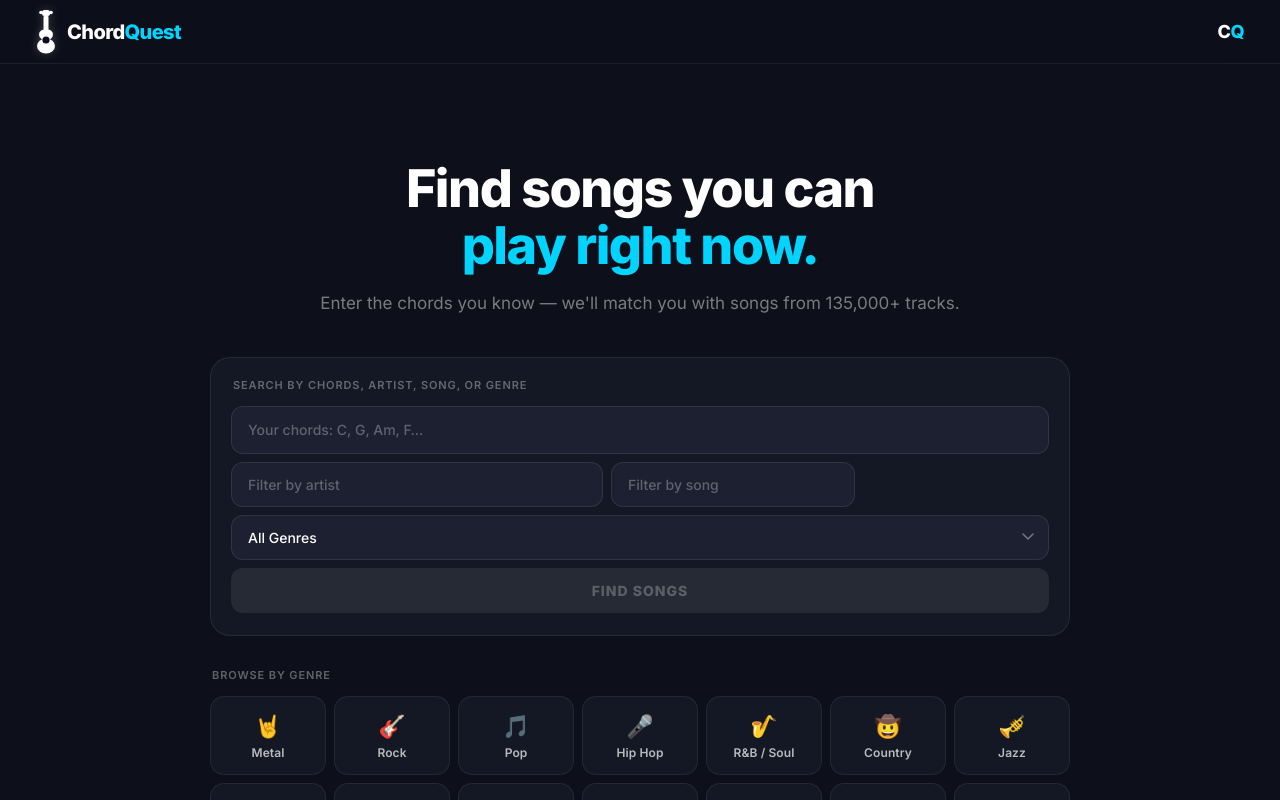
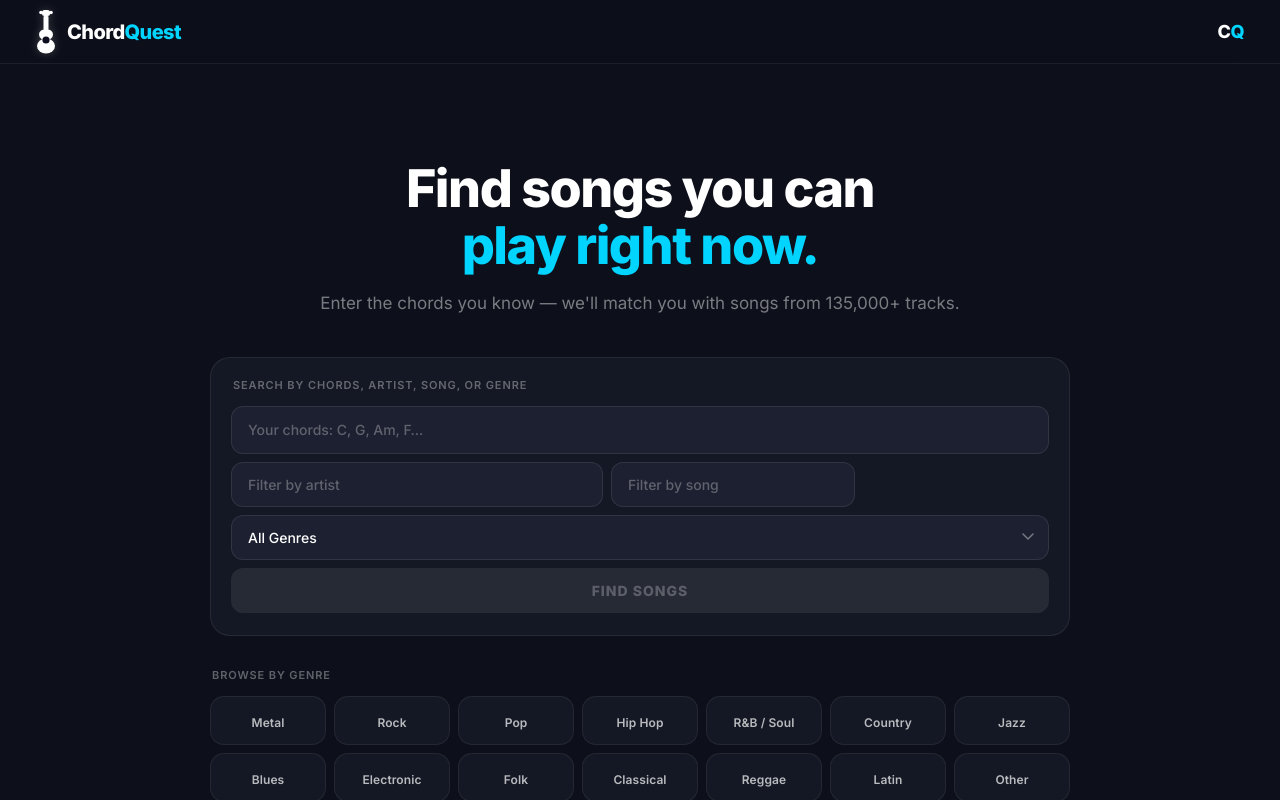
Before and after one commit to manospep/chord-recommender-app, a React (Create React App) app in the folder client/: page / in a window 1280 px wide. Shown: the top 800 px of the page. Built offline with nearby package versions, Linux system fonts and the light colour scheme.

Commit message:
fix: remove genre emojis, fix manifest app name

```diff
--- a/client/src/App.js
+++ b/client/src/App.js
@@ -8,11 +8,6 @@ const GENRES = [
   "Country", "Jazz", "Blues", "Electronic", "Folk", "Classical", "Reggae", "Latin", "Other",
 ];
 
-const GENRE_ICONS = {
-  "Metal": "🤘", "Rock": "🎸", "Pop": "🎵", "Hip Hop": "🎤", "R&B / Soul": "🎷",
-  "Country": "🤠", "Jazz": "🎺", "Blues": "🎶", "Electronic": "🎛️",
-  "Folk": "🪕", "Classical": "🎻", "Reggae": "🌴", "Latin": "💃", "Other": "🎼",
-};
 
 const PROGRESSIONS = [
   { name: "Pop / Rock",  label: "I – V – vi – IV", chords: ["C", "G", "Am", "F"] },
@@ -328,7 +323,6 @@ function Home() {
                   className="genre-tile"
                   onClick={() => { updateGenre(g); doSearch(chords, artist, title, g); }}
                 >
-                  <span className="genre-tile-icon">{GENRE_ICONS[g]}</span>
                   <span className="genre-tile-name">{g}</span>
                 </button>
               ))}
```
Also changed, not shown: client/public/manifest.json.
